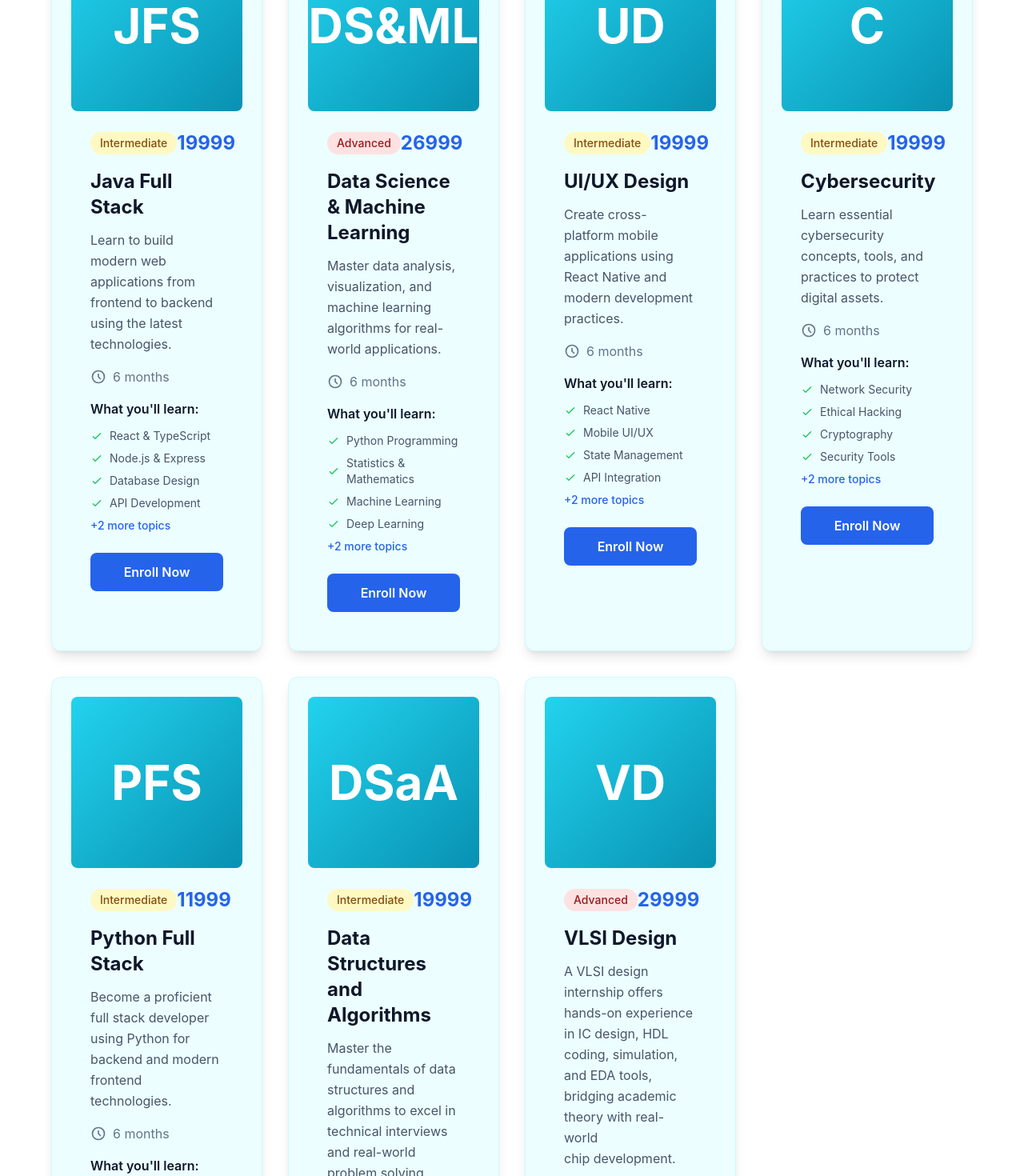
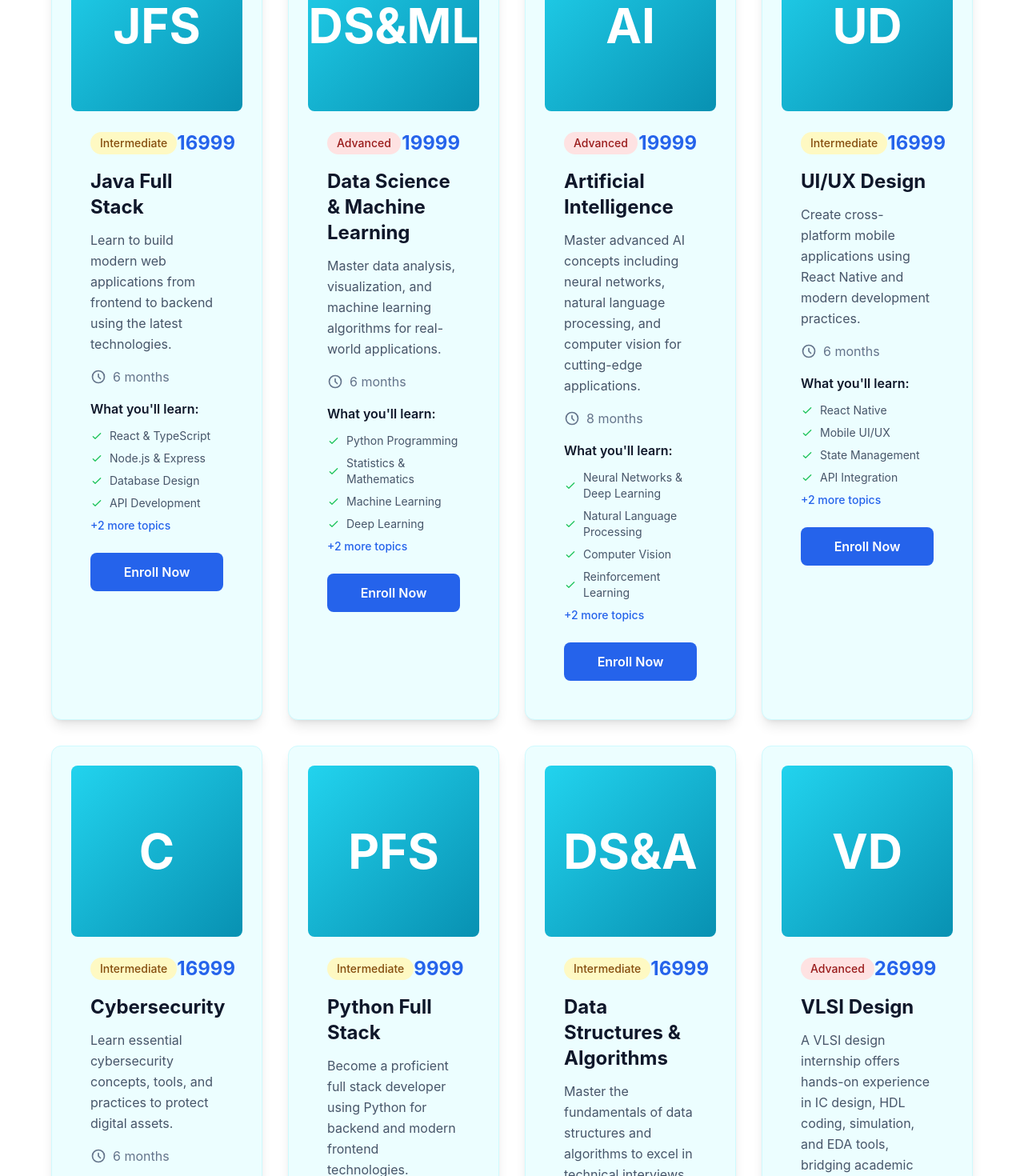
Before and after one commit to vamsireddy22/cosmic-core-website, a React (Create React App) app: page /courses in a window 1280 px wide. Shown: the part 1060-2530 px from the top of the page at 80% size. Built offline with nearby package versions, Linux system fonts and the light colour scheme.

Commit message:
Add Artificial Intelligence course, Job Portal project, and fix enroll button functionality

```diff
--- a/src/content/courses.ts
+++ b/src/content/courses.ts
@@ -7,7 +7,7 @@ export const courses: Course[] = [
     description: 'Learn to build modern web applications from frontend to backend using the latest technologies.',
     duration: '6 months',
     level: 'Intermediate',
-    price: '19999',
+    price: '16999',
     features: [
       'React & TypeScript',
       'Node.js & Express',
@@ -24,7 +24,7 @@ export const courses: Course[] = [
     description: 'Master data analysis, visualization, and machine learning algorithms for real-world applications.',
     duration: '6 months',
     level: 'Advanced',
-    price: '26999',
+    price: '19999',
     features: [
       'Python Programming',
       'Statistics & Mathematics',
@@ -36,12 +36,29 @@ export const courses: Course[] = [
     image: 'public/images/courses/data-science.jpg'
   },
   {
+    id: 'artificial-intelligence',
+    title: 'Artificial Intelligence',
+    description: 'Master advanced AI concepts including neural networks, natural language processing, and computer vision for cutting-edge applications.',
+    duration: '8 months',
+    level: 'Advanced',
+    price: '19999',
+    features: [
+      'Neural Networks & Deep Learning',
+      'Natural Language Processing',
+      'Computer Vision',
+      'Reinforcement Learning',
+      'AI Ethics & Responsible AI',
+      'Real-world AI Projects'
+    ],
+    image: '/images/courses/artificial-intelligence.jpg'
+  },
+  {
     id: 'mobile-development',
     title: 'UI/UX Design',
     description: 'Create cross-platform mobile applications using React Native and modern development practices.',
     duration: '6 months',
     level: 'Intermediate',
-    price: '19999',
+    price: '16999',
     features: [
       'React Native',
       'Mobile UI/UX',
@@ -58,7 +75,7 @@ export const courses: Course[] = [
     description: 'Learn essential cybersecurity concepts, tools, and practices to protect digital assets.',
     duration: '6 months',
     level: 'Intermediate',
-    price: '19999',
+    price: '16999',
     features: [
       'Network Security',
       'Ethical Hacking',
@@ -75,7 +92,7 @@ export const courses: Course[] = [
     description: 'Become a proficient full stack developer using Python for backend and modern frontend technologies.',
     duration: '6 months',
     level: 'Intermediate',
-    price: '11999',
+    price: '9999',
     features: [
       'Python & Django',
       'REST API Development',
@@ -88,11 +105,11 @@ export const courses: Course[] = [
   },
   {
     id: 'data-structures-algorithms',
-    title: 'Data Structures and Algorithms',
+    title: 'Data Structures & Algorithms',
     description: 'Master the fundamentals of data structures and algorithms to excel in technical interviews and real-world problem solving.',
     duration: '6 months',
     level: 'Intermediate',
-    price: '19999',
+    price: '16999',
     features: [
       'Core Data Structures',
       'Algorithm Design',
@@ -109,7 +126,7 @@ export const courses: Course[] = [
     description: 'A VLSI design internship offers hands-on experience in IC design, HDL coding, simulation, and EDA tools, bridging academic theory with real-world chip development.',
     duration: '6 months',
     level: 'Advanced',
-    price: '29999',
+    price: '26999',
     features: [
       'IC Design',
       'HDL Coding',
--- a/src/content/projects.ts
+++ b/src/content/projects.ts
@@ -11,6 +11,17 @@ export const projects: Project[] = [
     image: '/images/projects/ecommerce.jpg',
     githubUrl: 'https://github.com/example/ecommerce-platform',
     liveUrl: 'https://ecommerce-demo.example.com'
+  },
+  {
+    id: 'job-portal',
+    title: 'Job Portal Platform',
+    description: 'A comprehensive job portal with job posting, application management, and candidate tracking system.',
+    technologies: ['React', 'Node.js', 'PostgreSQL', 'JWT', 'Redux', 'AWS S3'],
+    duration: '10 weeks',
+    difficulty: 'Hard',
+    image: '/images/projects/job-portal.jpg',
+    githubUrl: 'https://github.com/example/job-portal',
+    liveUrl: 'https://job-portal-demo.example.com'
   },
   {
     id: 'task-manager',
@@ -33,17 +44,6 @@ export const projects: Project[] = [
     image: '/images/projects/weather-app.jpg',
     githubUrl: 'https://github.com/example/weather-app',
     liveUrl: 'https://weather-demo.example.com'
-  },
-  {
-    id: 'blog-platform',
-    title: 'Blog Platform',
-    description: 'A content management system for creating and managing blog posts with rich text editing.',
-    technologies: ['Next.js', 'Prisma', 'PostgreSQL', 'NextAuth'],
-    duration: '7 weeks',
-    difficulty: 'Medium',
-    image: '/images/projects/blog-platform.jpg',
-    githubUrl: 'https://github.com/example/blog-platform',
-    liveUrl: 'https://blog-demo.example.com'
   },
   {
     id: 'chat-application',
--- a/src/pages/Careers.tsx
+++ b/src/pages/Careers.tsx
@@ -469,7 +469,7 @@ const Careers: React.FC = () => {
               {
                 step: '04',
                 title: 'Join Our Team',
-                                 description: 'Welcome aboard! Start your journey with <span className="text-blue-900">Cosmic</span><span className="text-cyan-800">Core</span>'
+                                 description: 'Welcome aboard! Start your journey with CosmicCore'
               }
             ].map((step, index) => (
               <motion.div
--- a/src/pages/Contact.tsx
+++ b/src/pages/Contact.tsx
@@ -1,14 +1,17 @@
 import React, { useState } from 'react';
 import { motion } from 'framer-motion';
+import { useLocation } from 'react-router-dom';
 import { contactInfo, contactMethods } from '../content/contact';
 
 const Contact: React.FC = () => {
+  const location = useLocation();
+  const courseInfo = location.state?.course;
+
   const [formData, setFormData] = useState({
     name: '',
     email: '',
     phone: '',
-    subject: '',
-    message: ''
+    message: courseInfo ? `I'm interested in enrolling in the ${courseInfo} course. Please provide more information about enrollment, pricing, and start dates.` : ''
   });
 
   const [isSubmitting, setIsSubmitting] = useState(false);
@@ -45,7 +48,6 @@ const Contact: React.FC = () => {
           name: '',
           email: '',
           phone: '',
-          subject: '',
           message: ''
         });
         form.reset();
@@ -179,6 +181,16 @@ const Contact: React.FC = () => {
                   Send us a Message
                 </h2>
 
+                {courseInfo && (
+                  <motion.div
+                    className="bg-blue-100 border border-blue-400 text-blue-700 px-4 py-3 rounded mb-6"
+                    initial={{ opacity: 0, y: -10 }}
+                    animate={{ opacity: 1, y: 0 }}
+                  >
+                    <strong>Course Enrollment:</strong> You're enrolling in <strong>{courseInfo}</strong>. We'll get back to you with enrollment details!
+                  </motion.div>
+                )}
+
                 {submitStatus === 'success' && (
                   <motion.div
                     className="bg-green-100 border border-green-400 text-green-700 px-4 py-3 rounded mb-6"
@@ -253,7 +265,6 @@ const Contact: React.FC = () => {
                         placeholder="+91 9901480919"
                       />
                     </div>
-
                   </div>
 
                   <div>
--- a/src/pages/Courses.tsx
+++ b/src/pages/Courses.tsx
@@ -1,5 +1,6 @@
 import React, { useState, useMemo } from 'react';
 import { motion } from 'framer-motion';
+import { Link } from 'react-router-dom';
 import { courses } from '../content/courses';
 import { features } from '../content/features';
 
@@ -215,9 +216,13 @@ const Courses: React.FC = () => {
                     </div>
 
                     {/* CTA Button */}
-                    <button className="mobile-btn w-full bg-primary-600 text-white hover:bg-primary-700 transition-colors duration-200">
+                    <Link
+                      to="/contact"
+                      state={{ course: course.title }}
+                      className="mobile-btn w-full bg-primary-600 text-white hover:bg-primary-700 transition-colors duration-200 inline-block text-center"
+                    >
                       Enroll Now
-                    </button>
+                    </Link>
                   </div>
                 </motion.div>
               ))}
--- a/src/pages/HelpCenter.tsx
+++ b/src/pages/HelpCenter.tsx
@@ -17,15 +17,15 @@ const HelpCenter: React.FC = () => {
     general: [
       {
                  question: "What is CosmicCore Technologies?",
-        answer: "CosmicCore Technologies is an edu-tech startup that offers comprehensive courses in web development, data science, cybersecurity, and other tech fields. We provide hands-on learning experiences and real-world project opportunities."
+        answer: "CosmicCore Technologies is a startup that offers comprehensive courses in web development, data science, cybersecurity, and other tech fields. We provide hands-on learning experiences and real-world project opportunities."
       },
       {
         question: "How can I contact support?",
-        answer: "You can contact our support team through email at support@cosmiccore.com, call us at +1 (555) 123-4567, or use our contact form on the Contact page. We typically respond within 24 hours."
+        answer: "You can contact our support team through email at cosmiccoretechnologies@gmail.com, call us at +91 9901480919, or use our contact form on the Contact page. We typically respond within 24 hours."
       },
       {
         question: "What are your business hours?",
-        answer: "Our support team is available Monday through Friday, 9 AM to 6 PM EST. For urgent technical issues, we offer 24/7 emergency support through our priority support channels."
+        answer: "Our support team is available Monday to Friday, 9 AM to 6 PM IST. For urgent technical issues, we offer 24/7 emergency support through our priority support channels."
       },
       {
         question: 'What courses do you offer?',
@@ -41,11 +41,11 @@ const HelpCenter: React.FC = () => {
       },
       {
         question: 'What is the cost of your courses?',
-        answer: 'Course prices range from 9999 to 29999. We also offer payment plans and scholarships for eligible students. Contact us for detailed pricing information.'
+        answer: 'Course prices range from 9999 to 26999. We also offer payment plans and scholarships for eligible students. Contact us for detailed pricing information.'
       },
       {
         question: 'Do you offer online and in-person classes?',
-        answer: 'Currently, we offer online courses with live instructor sessions. We\'re planning to launch in-person classes in select cities soon.'
+        answer: 'Currently, we offer online courses with live instructor sessions. We are planning to launch in-person classes in select cities soon.'
       },
       {
         question: 'What prerequisites do I need?',
@@ -55,15 +55,11 @@ const HelpCenter: React.FC = () => {
     courses: [
       {
         question: "How long do the courses take to complete?",
-        answer: "Course duration varies by program. Most courses take 3-6 months to complete with 10-15 hours of study per week. You can learn at your own pace and access course materials for up to 12 months."
+        answer: "Course duration varies by program. Most courses take 3-8 months to complete with 10-15 hours of study per week. You can learn at your own pace and access course materials for up to 12 months."
       },
       {
         question: "Do you offer certificates upon completion?",
         answer: "Yes! All our courses provide a certificate of completion. Additionally, many of our programs offer industry-recognized certifications that can help boost your career prospects."
-      },
-      {
-        question: "Can I get a refund if I'm not satisfied?",
-        answer: "We offer a 30-day money-back guarantee for all our courses. If you're not satisfied with your learning experience, you can request a full refund within 30 days of purchase."
       },
       {
         question: "Are there prerequisites for the courses?",
@@ -73,7 +69,7 @@ const HelpCenter: React.FC = () => {
     technical: [
       {
         question: "What if I have technical issues with the platform?",
-        answer: "For technical issues, please check our troubleshooting guide first. If the problem persists, contact our technical support team with details about your device, browser, and the specific error you're encountering."
+        answer: "For technical issues, please check our troubleshooting guide first. If the problem persists, contact our technical support team with details about your device, browser, and the specific error you are encountering."
       },
       {
         question: "Which browsers are supported?",
@@ -91,7 +87,7 @@ const HelpCenter: React.FC = () => {
       },
       {
         question: "Can I transfer my course to someone else?",
-        answer: "Course transfers are allowed within 14 days of purchase. Contact our support team with the transfer request and the new student's information."
+        answer: "Course transfers are allowed within 7 days of purchase. Contact our support team with the transfer request and the new student's information."
       },
       {
         question: "How do I update my profile information?",
```
